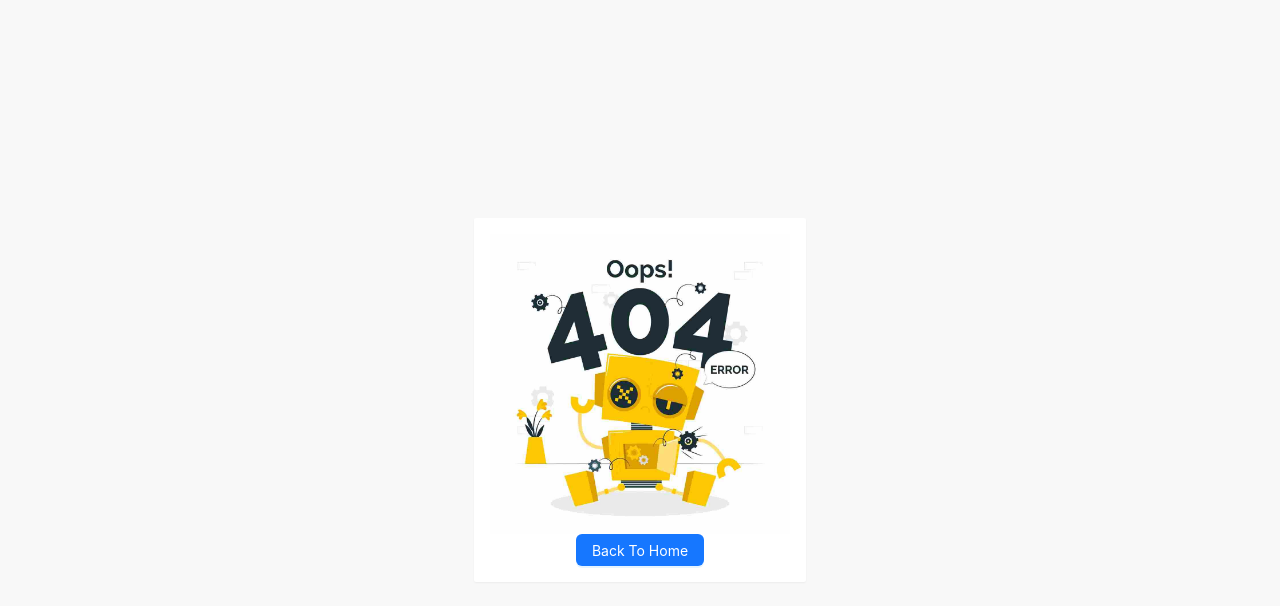
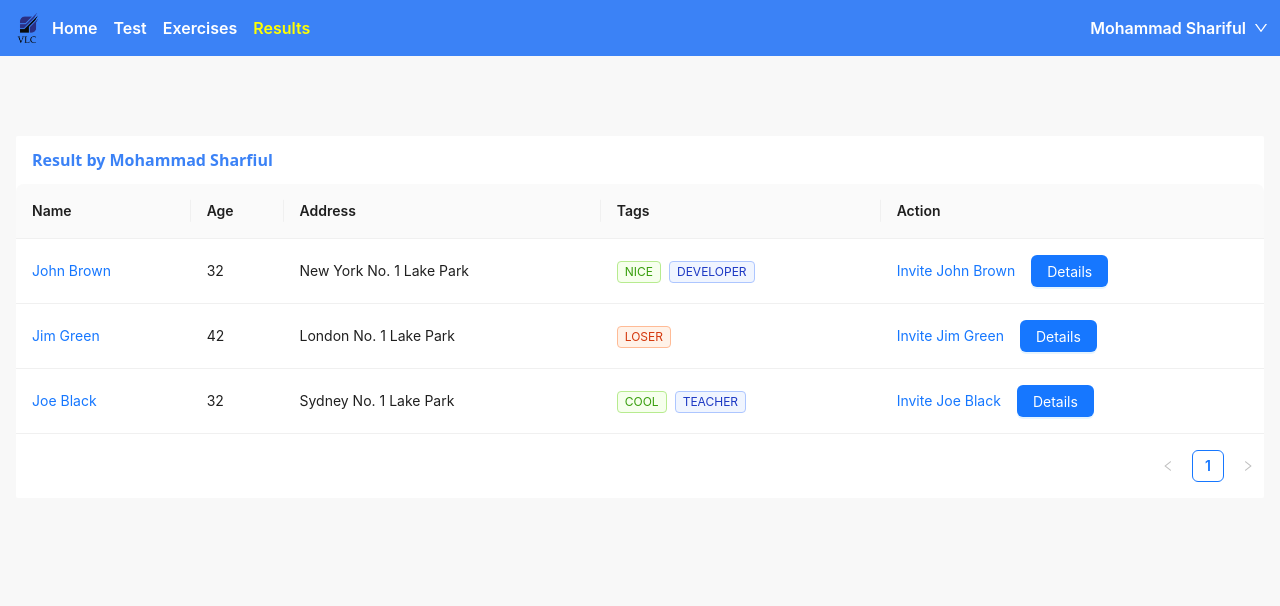
Before and after one commit to lrn79/quiz-application, a React (Vite) app: page /result in a window 1280 px wide. Shown: the top 606 px of the page. Built offline with nearby package versions, Linux system fonts and the light colour scheme.

Commit message:
result  page

```diff
--- a/src/components/shared/CustomLink.jsx
+++ b/src/components/shared/CustomLink.jsx
@@ -8,9 +8,9 @@ const CustomLink = ({ children, to, ...props }) => {
 
     return (
         <Link
-            className={`mx-3 font-semibold sm:text-base`}
+            className={`mx-2 font-semibold sm:text-base`}
             style={{
-                color: match ? "#2827CC" : "#fff",
+                color: match ? "yellow" : "#fff",
             }}
             to={to}
             {...props}
--- a/src/components/shared/Navbar.jsx
+++ b/src/components/shared/Navbar.jsx
@@ -1,20 +1,9 @@
 import { DownOutlined } from "@ant-design/icons";
 import { Button, Col, Dropdown, Row, Space } from "antd";
-import logo from '../../assets/logo.jpg'
+import logo from '../../assets/app-logo.png';
 import CustomLink from "./CustomLink";
-import { useEffect, useState } from "react";
 
 const Navbar = () => {
-    const [screenSize, setScreenSize] = useState(768);
-
-    const screenSizeHandler = (e) => {
-        setScreenSize(e.target.innerWidth);
-    }
-
-    useEffect(() => {
-        window.addEventListener('resize', screenSizeHandler);
-        return () => window.removeEventListener('resize', screenSizeHandler);
-    }, [])
 
     const items = [
         {
@@ -25,15 +14,16 @@ const Navbar = () => {
 
 
     return (
-        <nav className="w-full h-auto px-3 py-3 bg-blue-400 text-white">
+        <nav className="w-full h-auto px-3 py-3 bg-blue-500 text-white sticky top-0 left-0 right-0">
             <Row justify='space-between' align='middle'>
                 <Col className="flex justify-center items-center">
                     <img className="inline-block w-8 h-auto" src={logo} alt="logo" />
-                    {screenSize > 768 && <div>
-                        <CustomLink to='/'>Test</CustomLink>
-                        <CustomLink to='/exercise'>Exercises</CustomLink>
+                    <div className="hidden sm:block">
+                        <CustomLink to='/'>Home</CustomLink>
+                        <CustomLink to='/test-exam'>Test</CustomLink>
+                        <CustomLink to='/exercises'>Exercises</CustomLink>
                         <CustomLink to='/result'>Results</CustomLink>
-                    </div>}
+                    </div>
                 </Col>
                 <Col>
                     <Dropdown
--- a/src/index.css
+++ b/src/index.css
@@ -13,4 +13,22 @@ body{
     font-family: system-ui, -apple-system, BlinkMacSystemFont, 'Segoe UI', Roboto, Oxygen, Ubuntu, Cantarell, 'Open Sans', 'Helvetica Neue', sans-serif;
     background-color: #f8f8f8;
     color: #000;
+    overflow-y: auto;
 }
+
+/* Width and height of the scrollbar track */
+::-webkit-scrollbar {
+    width: 5px;
+    height: 10px;
+  }
+
+  /* Background color of the scrollbar track */
+  ::-webkit-scrollbar-track {
+    background-color: #f1f1f1;
+  }
+
+  /* Color of the scrollbar thumb */
+  ::-webkit-scrollbar-thumb {
+    background-color: #8888;
+    border-radius: 5px;
+  }
--- /dev/null
+++ b/src/pages/exercise/index.jsx
@@ -0,0 +1,39 @@
+import { Row, Col, Button } from "antd";
+
+const Exercises = () => {
+    const startExercisesList = [
+        {
+            name: 'BLOCK 1 | Address',
+            question: 'A total of 34 questions.',
+            reuiredInfo: 'You must answer at least 23 questions correctly.'
+        },
+        {
+            name: 'BLOCK 1 | Pictures',
+            question: 'A total of 4 questions.',
+            reuiredInfo: 'You must answer at least 4 questions correctly.'
+        },
+        {
+            name: 'BLOCK 1 | Routes',
+            question: '35 minutes. A total of 15 questions.',
+            reuiredInfo: 'You must answer at least 10 questions correctly.'
+        },
+    ]
+    return (
+        <section>
+            <div>
+                {startExercisesList.map((quiz, index) => (
+                    <Row key={index}>
+                        <Col flex='auto' className="bg-white px-6 py-4 my-4">
+                            <h2>{quiz.name}</h2>
+                            <p>{quiz.question}</p>
+                            <p>{quiz.reuiredInfo}</p>
+                            <Button>Begin</Button>
+                        </Col>
+                    </Row>
+                ))}
+            </div>
+        </section>
+    );
+};
+
+export default Exercises;
--- a/src/pages/home/index.jsx
+++ b/src/pages/home/index.jsx
@@ -1,9 +1,13 @@
 
 const home = () => {
     return (
-        <div>
-            <h1>This is home route</h1>
-        </div>
+        <section className="w-full flex justify-center items-center">
+            <div className="w-full sm:w-[500px] bg-white p-5 rounded-md mx-4 shadow-sm mt-10 sm:mt-20 text-justify">
+                <h1 className="font-semibold text-base sm:text-2xl">Hello Mohammad Shariful</h1>
+                <p className="text-sm sm:text-base">You have <span className="text-white bg-green-500 inline-block px-3 rounded-sm my-2">137 credits</span> for the exam.</p>
+                <p className="text-sm sm:text-base">The exercises for you <span className="text-white bg-blue-500 inline-block px-3 rounded-sm">67 days</span> available.</p>
+            </div>
+        </section>
     );
 };
 
--- a/src/pages/index.js
+++ b/src/pages/index.js
@@ -1,5 +1,9 @@
 export { default as Home } from './home';
 export * as Dashboard from './dashboard';
+export { default as TestExam } from './testExam';
+export { default as Exercises } from './exercise';
+export { default as Result } from './result';
+export { default as ResultProgress } from './result/ResultProgress';
 export { default as SignIn } from './signIn';
 export { default as SignUp } from './signUp';
 export { default as NotFound } from './404';
--- /dev/null
+++ b/src/pages/result/ResultProgress.jsx
@@ -0,0 +1,31 @@
+import { Button, Divider, Progress } from "antd";
+
+const ResultProgress = () => {
+    return (
+        <section className="w-full flex justify-center items-center mt-20">
+            <div className="w-full sm:w-[700px] bg-white p-5 rounded-md mx-4 shadow-sm">
+                <div className="flex justify-between items-center flex-wrap mb-2">
+                    <h2 className="font-semibold text-lg">Results</h2>
+                    <Button type="primary">Solutions</Button>
+                </div>
+                <p className="mb-0 text-base">State Works Regulations - passed</p>
+                <Divider className="my-3" />
+                <p className="text-base">Vienna State Works Regulations</p>
+
+                <Progress showInfo={false} percent={50} status="active" />
+                <div className="flex justify-between items-center flex-wrap">
+                    <p className="font-semibold">0%</p>
+                    <p className="font-semibold">Status: passed (77.78%)</p>
+                    <p className="font-semibold">100%</p>
+                </div>
+
+            </div>
+
+        </section>
+
+
+
+    );
+};
+
+export default ResultProgress;
--- /dev/null
+++ b/src/pages/result/index.jsx
@@ -0,0 +1,88 @@
+import { Button, Space, Table, Tag } from 'antd';
+import { Link } from 'react-router-dom';
+
+const columns = [
+    {
+        title: 'Name',
+        dataIndex: 'name',
+        key: 'name',
+        render: (text) => <a>{text}</a>,
+    },
+    {
+        title: 'Age',
+        dataIndex: 'age',
+        key: 'age',
+    },
+    {
+        title: 'Address',
+        dataIndex: 'address',
+        key: 'address',
+    },
+    {
+        title: 'Tags',
+        key: 'tags',
+        dataIndex: 'tags',
+        render: (_, { tags }) => (
+            <>
+                {tags.map((tag) => {
+                    let color = tag.length > 5 ? 'geekblue' : 'green';
+                    if (tag === 'loser') {
+                        color = 'volcano';
+                    }
+                    return (
+                        <Tag color={color} key={tag}>
+                            {tag.toUpperCase()}
+                        </Tag>
+                    );
+                })}
+            </>
+        ),
+    },
+    {
+        title: 'Action',
+        key: 'action',
+        render: (_, record) => (
+            <Space size="middle">
+                <a>Invite {record.name}</a>
+                <Button type='primary'><Link to='/result/3'>Details</Link></Button>
+            </Space>
+        ),
+    },
+];
+
+const data = [
+    {
+        key: '1',
+        name: 'John Brown',
+        age: 32,
+        address: 'New York No. 1 Lake Park',
+        tags: ['nice', 'developer'],
+    },
+    {
+        key: '2',
+        name: 'Jim Green',
+        age: 42,
+        address: 'London No. 1 Lake Park',
+        tags: ['loser'],
+    },
+    {
+        key: '3',
+        name: 'Joe Black',
+        age: 32,
+        address: 'Sydney No. 1 Lake Park',
+        tags: ['cool', 'teacher'],
+    },
+];
+
+const Result = () => {
+    return (
+        <div className='w-ful mt-20'>
+            <div className='bg-white mx-4 rounded-sm'>
+                <h1 className='text-sm sm:text-base text-start py-3 ml-4 text-blue-500'>Result by Mohammad Sharfiul</h1>
+                <Table columns={columns} dataSource={data} />
+            </div>
+        </div>
+    );
+};
+
+export default Result;
--- /dev/null
+++ b/src/pages/testExam/index.jsx
@@ -0,0 +1,10 @@
+
+const TestExam = () => {
+    return (
+        <div>
+            <h1>This is test page</h1>
+        </div>
+    );
+};
+
+export default TestExam;
```
Also changed, not shown: src/routes/index.jsx (+18 -2 lines), src/assets/app-logo.png (added).
